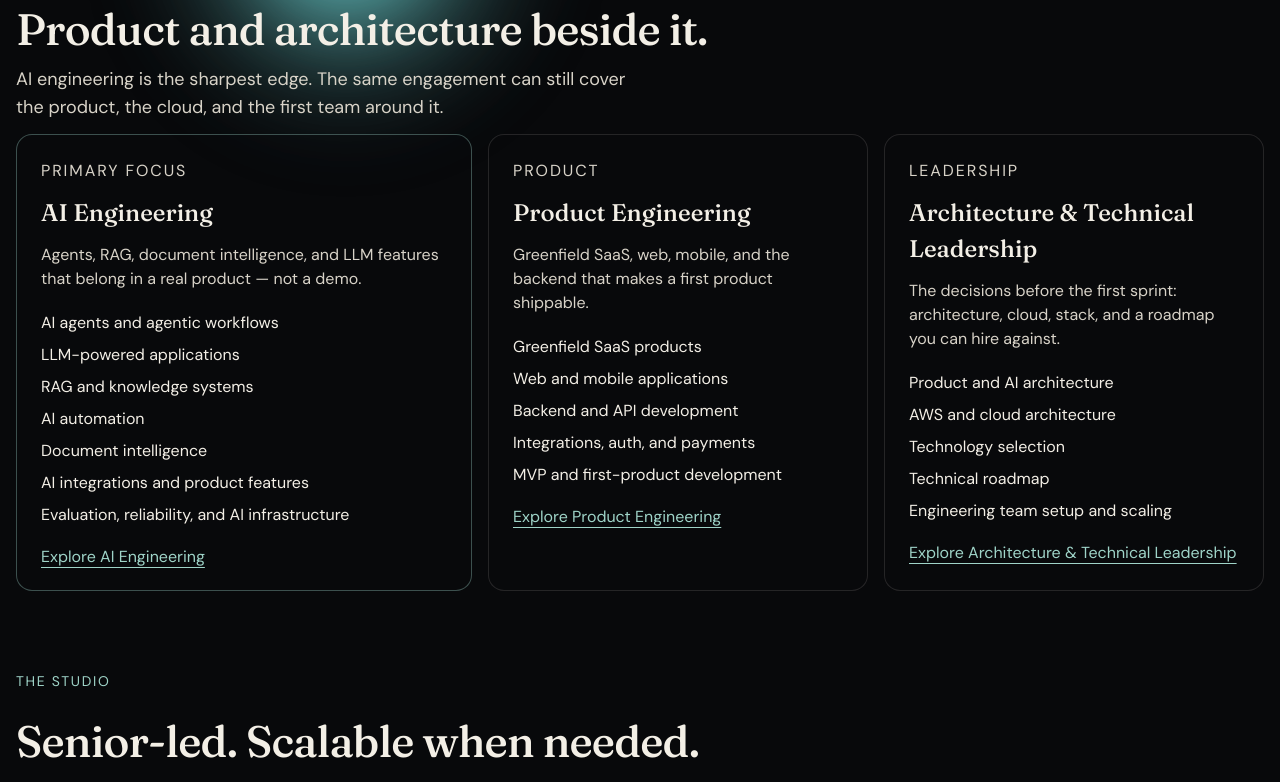
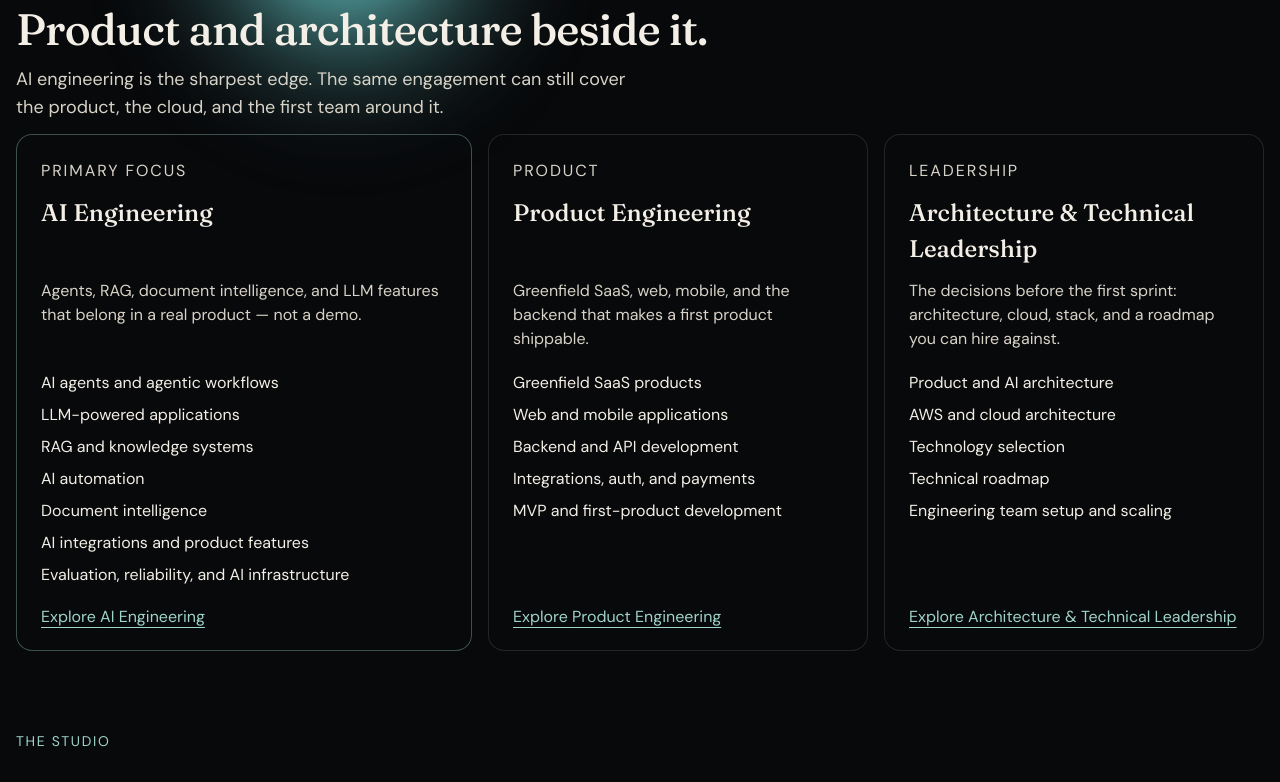
Before and after one commit to Mdivani-Agency/landing-page, a Next.js app: page / in a window 1280 px wide. Shown: the part 940-1722 px from the top of the page. Built offline with nearby package versions, Linux system fonts and the light colour scheme; no server answers.

Commit message:
fix(ui): cards content alignment

```diff
--- a/app/work/page.tsx
+++ b/app/work/page.tsx
@@ -26,7 +26,7 @@ export default function WorkPage() {
           key={item.slug}
           id={item.slug}
           aria-labelledby={`${item.slug}-heading`}
-          className="flex flex-col gap-1.5"
+          className="gap-1.5"
           variant="featured"
         >
           <Eyebrow>
--- a/components/card.tsx
+++ b/components/card.tsx
@@ -4,6 +4,23 @@ const variantBorders = {
   default: "border-subtle",
   featured: "border-[rgba(159,212,200,0.35)]",
 } as const;
+
+// Cards in a grid stretch to equal height, so a card with less content than its
+// neighbours has slack to distribute. The column layout lets CardFooter claim it.
+const cardShell = "flex h-full flex-col rounded-card border bg-card p-3";
+
+/**
+ * Opts a card into the row tracks declared by its parent grid so that the
+ * eyebrow, title, summary, body, and footer of every card in a row band share
+ * heights — a title that wraps to two lines no longer pushes the rows beneath it
+ * out of step with the neighbouring cards.
+ *
+ * Requires exactly five direct children, and a parent grid that declares five
+ * row tracks per band (see `WhatIBuild`). Row gaps are zeroed because cards
+ * space their own children with margins; the parent gap still separates bands.
+ */
+export const cardSubgrid =
+  "md:row-span-5 md:grid md:grid-rows-subgrid md:gap-y-0";
 
 type CardOwnProps<T extends ElementType> = {
   as?: T;
@@ -24,7 +41,7 @@ export function Card<T extends ElementType = "article">({
 
   return (
     <Tag
-      className={["rounded-card border bg-card p-3", variantBorders[variant], className]
+      className={[cardShell, variantBorders[variant], className]
         .filter(Boolean)
         .join(" ")}
       {...rest}
@@ -49,3 +66,16 @@ type CardTextProps = {
 export function CardText({ children }: CardTextProps) {
   return <p className="text-sm leading-4 text-muted">{children}</p>;
 }
+
+type CardFooterProps = {
+  className?: string;
+  children: ReactNode;
+};
+
+export function CardFooter({ className, children }: CardFooterProps) {
+  return (
+    <div className={["mt-auto", className].filter(Boolean).join(" ")}>
+      {children}
+    </div>
+  );
+}
--- a/components/sections/greenfield.tsx
+++ b/components/sections/greenfield.tsx
@@ -23,7 +23,7 @@ const iconMap = {
 
 export function Greenfield() {
   return (
-    <Card as="section" id="greenfield" aria-labelledby="greenfield-heading" className="flex flex-col gap-4" variant="featured">
+    <Card as="section" id="greenfield" aria-labelledby="greenfield-heading" className="gap-4" variant="featured">
       <SectionHeader
         eyebrow="Starting from zero"
         headingId="greenfield-heading"
--- a/components/sections/what-i-build.tsx
+++ b/components/sections/what-i-build.tsx
@@ -1,4 +1,10 @@
-import { Card, CardText, CardTitle } from "@/components/card";
+import {
+  Card,
+  CardFooter,
+  CardText,
+  CardTitle,
+  cardSubgrid,
+} from "@/components/card";
 import { Eyebrow } from "@/components/eyebrow";
 import { Section } from "@/components/section";
 import { SectionHeader } from "@/components/section-header";
@@ -14,14 +20,20 @@ export function WhatIBuild() {
         title={<>AI first. <br /> Product and architecture beside it.</>}
         copy="AI engineering is the sharpest edge. The same engagement can still cover the product, the cloud, and the first team around it."
       />
-      <div className="grid gap-2 md:grid-cols-2 lg:grid-cols-[1.2fr_1fr_1fr]">
+      {/* Five row tracks per band feed `cardSubgrid`, so every card in a band
+          aligns row for row. The body track absorbs the slack left by shorter
+          lists, which keeps the footers on a shared baseline. */}
+      <div className="grid gap-2 md:grid-cols-2 md:grid-rows-[repeat(2,auto_auto_auto_1fr_auto)] lg:grid-cols-[1.2fr_1fr_1fr] lg:grid-rows-[auto_auto_auto_1fr_auto]">
         {capabilities.map((capability) => (
           <Card
             key={capability.id}
             variant={capability.featured ? "featured" : "default"}
-            className={
-              capability.featured ? "md:col-span-full lg:col-auto" : undefined
-            }
+            className={[
+              cardSubgrid,
+              capability.featured ? "md:col-span-full lg:col-auto" : null,
+            ]
+              .filter(Boolean)
+              .join(" ")}
           >
             <Eyebrow variant="card">{capability.eyebrow}</Eyebrow>
             <CardTitle>{capability.title}</CardTitle>
@@ -31,9 +43,11 @@ export function WhatIBuild() {
                 <li key={item}>{item}</li>
               ))}
             </ul>
-            <TextLink href={capability.href}>
-              Explore {capability.title}
-            </TextLink>
+            <CardFooter>
+              <TextLink href={capability.href}>
+                Explore {capability.title}
+              </TextLink>
+            </CardFooter>
           </Card>
         ))}
       </div>
```
Also changed, not shown: 1 other file (tests, documents, lock files or other folders).
